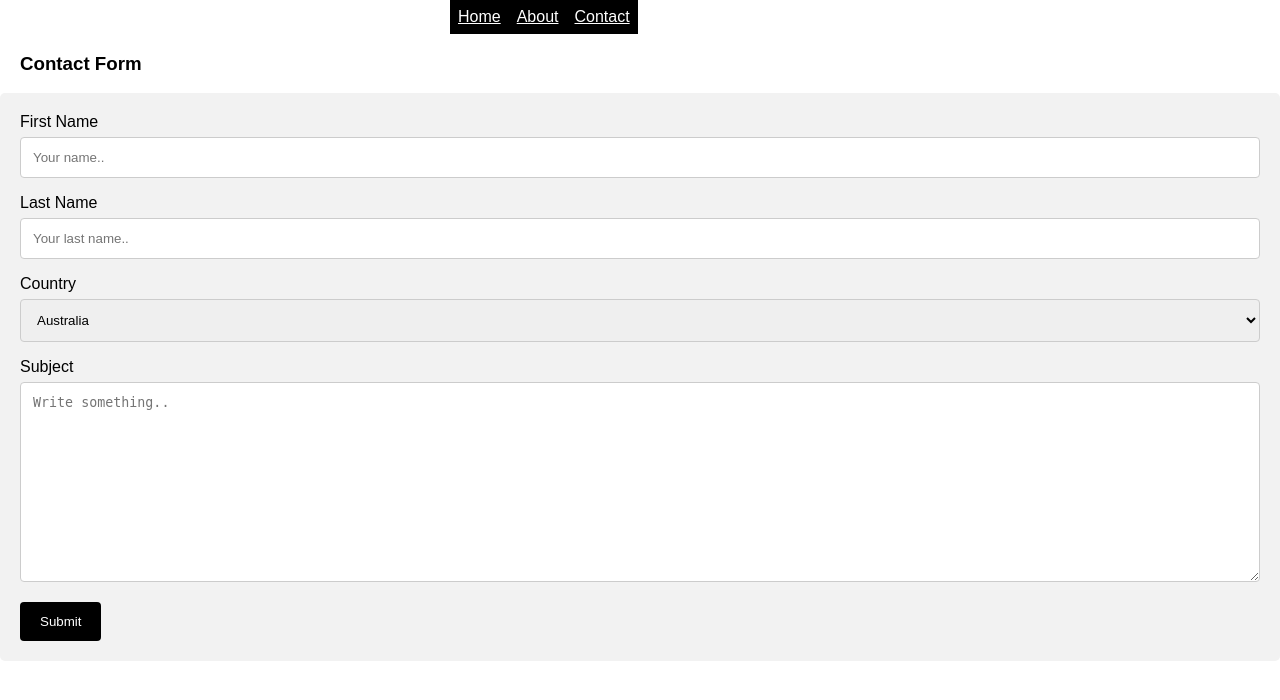
After one commit to NeeteshNG/Django-Study, a Django app: page /contact/ in a window 1280 px wide. The commit adds this page. Shown: the top 700 px of the page. Run offline with Django 4.2, Linux system fonts and the light colour scheme.

Commit message:
Made Contact Page.

```diff
--- a/learn_dj/learn_dj/urls.py
+++ b/learn_dj/learn_dj/urls.py
@@ -22,6 +22,7 @@ urlpatterns = [
     path('admin/', admin.site.urls),
     path('', views.homePage),
     path('about-us/', views.aboutUs),
+    path('contact/', views.contact),
     path('course/', views.course),
     path('course/<int:courseid>', views.courseDetailsInt),
     path('course/<str:coursestr>', views.courseDetailsStr),
--- a/learn_dj/learn_dj/views.py
+++ b/learn_dj/learn_dj/views.py
@@ -18,6 +18,9 @@ def homePage(request):
 def aboutUs(request):
     return render(request, "about.html")
 
+def contact(request):
+    return render(request, "contact.html")
+
 def course(request):
     return HttpResponse("<h1>This is the Course View.</h1>")
 
--- a/learn_dj/static/css/about.css
+++ b/learn_dj/static/css/about.css
@@ -27,7 +27,8 @@ html {
 .about-section {
   padding: 50px;
   text-align: center;
-  background-color: #474e5d;
+  margin-top: 20px;
+  background-color: black;
   color: white;
 }
 
--- /dev/null
+++ b/learn_dj/static/css/contact.css
@@ -0,0 +1,40 @@
+body {
+    font-family: Arial, Helvetica, sans-serif;
+    margin: 0;
+}
+
+h3{
+    margin-left: 20px;
+}
+
+input[type=text],
+select,
+textarea {
+    width: 100%;
+    padding: 12px;
+    border: 1px solid #ccc;
+    border-radius: 4px;
+    box-sizing: border-box;
+    margin-top: 6px;
+    margin-bottom: 16px;
+    resize: vertical;
+}
+
+input[type=submit] {
+    background-color: black;
+    color: white;
+    padding: 12px 20px;
+    border: none;
+    border-radius: 4px;
+    cursor: pointer;
+}
+
+input[type=submit]:hover {
+    background-color: gray;
+}
+
+.container {
+    border-radius: 5px;
+    background-color: #f2f2f2;
+    padding: 20px;
+}
--- /dev/null
+++ b/learn_dj/templates/contact.html
@@ -0,0 +1,50 @@
+{% extends "base.html" %}
+<!DOCTYPE html>
+{% block content %}
+<html>
+  <head>
+    <meta name="viewport" content="width=device-width, initial-scale=1" />
+    <link rel="stylesheet" href="/static/css/contact.css" />
+  </head>
+  <body>
+    <h3>Contact Form</h3>
+
+    <div class="container">
+      <form action="/action_page.php">
+        <label for="fname">First Name</label>
+        <input
+          type="text"
+          id="fname"
+          name="firstname"
+          placeholder="Your name.."
+        />
+
+        <label for="lname">Last Name</label>
+        <input
+          type="text"
+          id="lname"
+          name="lastname"
+          placeholder="Your last name.."
+        />
+
+        <label for="country">Country</label>
+        <select id="country" name="country">
+          <option value="australia">Australia</option>
+          <option value="canada">Canada</option>
+          <option value="usa">USA</option>
+        </select>
+
+        <label for="subject">Subject</label>
+        <textarea
+          id="subject"
+          name="subject"
+          placeholder="Write something.."
+          style="height: 200px"
+        ></textarea>
+
+        <input type="submit" value="Submit" />
+      </form>
+    </div>
+  </body>
+  {% endblock %}
+</html>
--- a/learn_dj/templates/header.html
+++ b/learn_dj/templates/header.html
@@ -12,8 +12,7 @@
       <ul>
         <li><a href="/">Home</a></li>
         <li><a href="/about-us">About</a></li>
-        <li><a href="#news">News</a></li>
-        <li><a href="#contact">Contact</a></li>
+        <li><a href="/contact">Contact</a></li>
       </ul>
     </div>
   </body>
```
